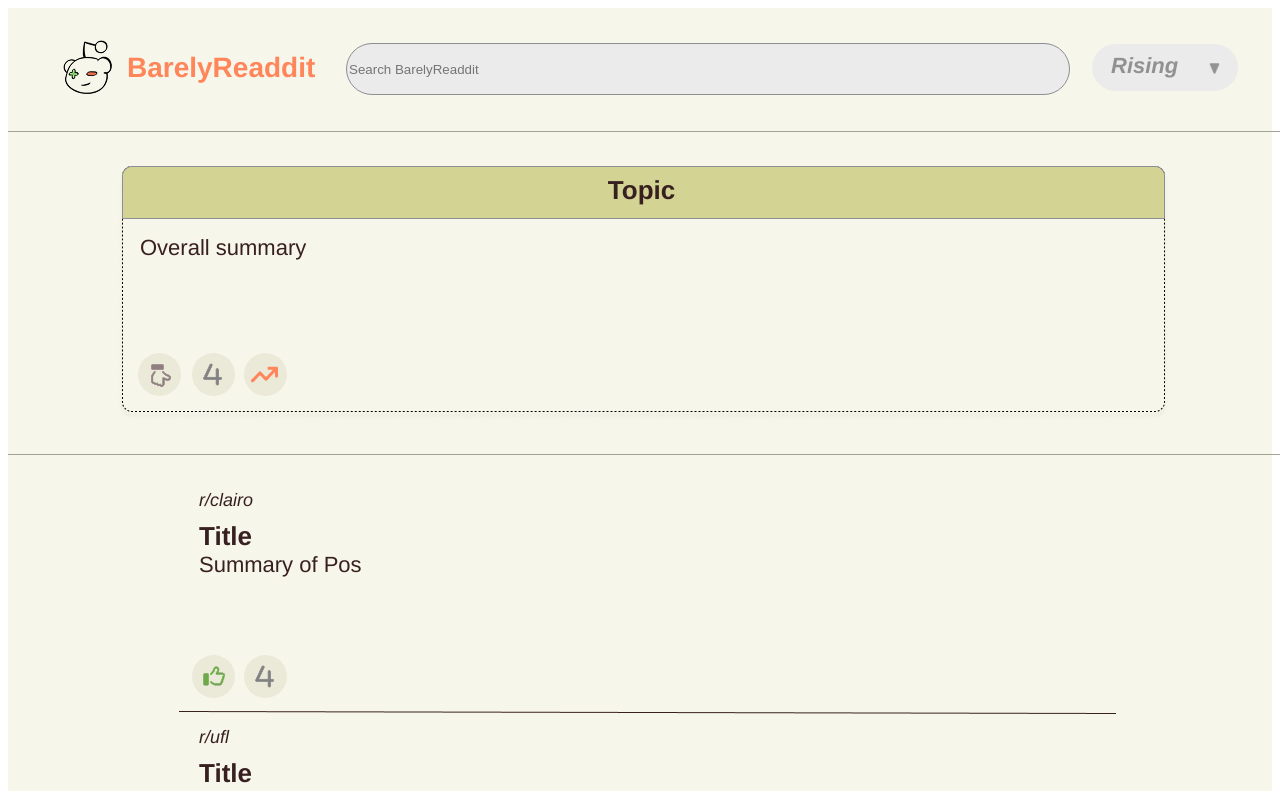
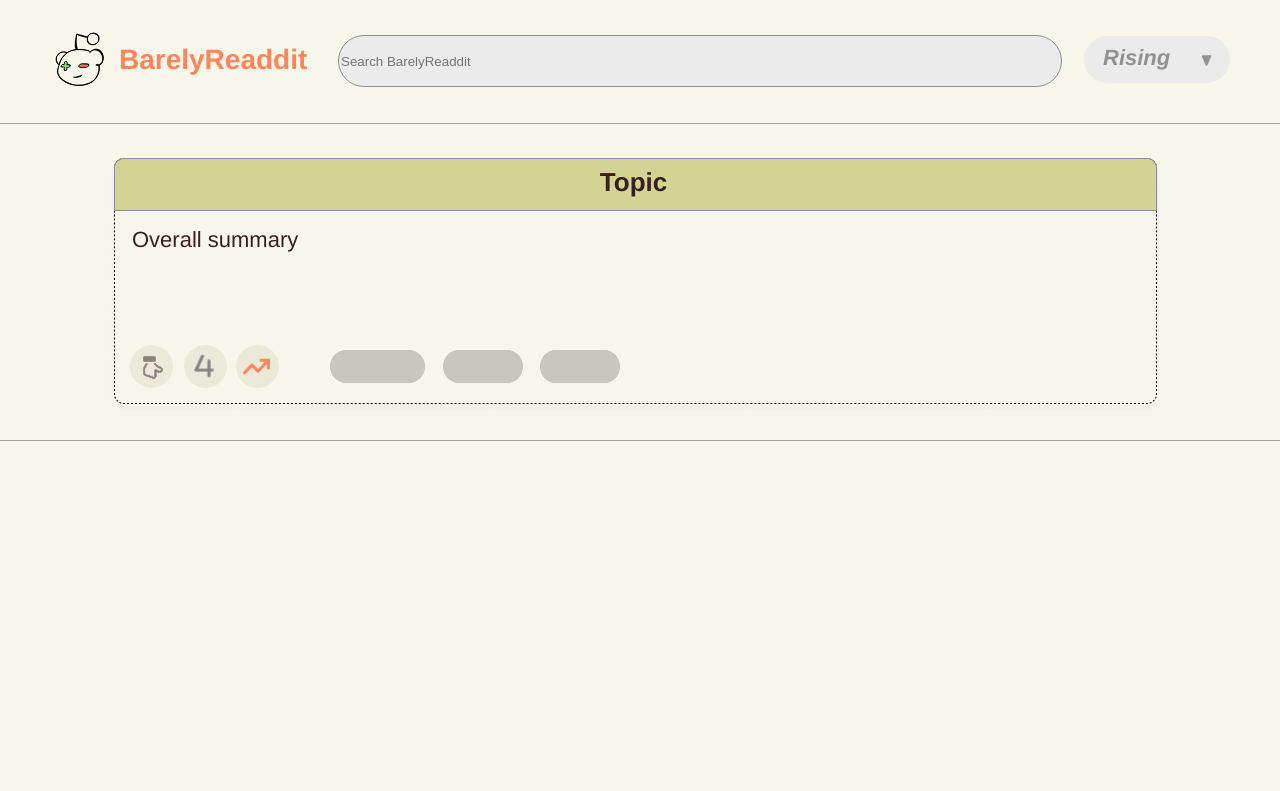
Before and after one commit to tmei005/Barely-Readdit, a React (Create React App) app in the folder client/: page / in a window 1280 px wide. Shown: the top 791 px of the page. Built offline with nearby package versions, Linux system fonts and the light colour scheme.

Commit message:
format results

```diff
--- a/client/src/App.css
+++ b/client/src/App.css
@@ -1,38 +1,23 @@
-.App {
-  text-align: center;
+/* Make sure the HTML and body take up full height */
+html, body {
+  height: 100%;
+  margin: 0;
+  padding: 0;
+  width: 100%;
+  background-color: #f7f6eb;
+  overflow-x: hidden;  /* Prevent horizontal scroll */
 }
 
-.App-logo {
-  height: 40vmin;
-  pointer-events: none;
+/* Ensure the root React app takes full height */
+.App {
+  min-height: 100vh;
+  display: flex;
+  flex-direction: column;  /* Stack content vertically */
+  background-color: #f7f6eb;
 }
 
-@media (prefers-reduced-motion: no-preference) {
-  .App-logo {
-    animation: App-logo-spin infinite 20s linear;
-  }
+
+/* Handle overflow for long content */
+#result {
+  overflow-y: auto;
 }
-
-.App-header {
-  background-color: #282c34;
-  min-height: 100vh;
-  display: flex;
-  flex-direction: column;
-  align-items: center;
-  justify-content: center;
-  font-size: calc(10px + 2vmin);
-  color: white;
-}
-
-.App-link {
-  color: #61dafb;
-}
-
-@keyframes App-logo-spin {
-  from {
-    transform: rotate(0deg);
-  }
-  to {
-    transform: rotate(360deg);
-  }
-}
--- a/client/src/App.js
+++ b/client/src/App.js
@@ -1,4 +1,5 @@
 import React from 'react';
+import "./App.css";
 import { ContentPage } from './ContentPage.js';
 
 function App() {
--- a/client/src/ContentPage.js
+++ b/client/src/ContentPage.js
@@ -14,6 +14,7 @@ import thumbsDown1 from "./assets/thumbs-down.png";
 import thumbsNeutral2 from "./assets/thumbs-neutral.png";
 import thumbsNeutral from "./assets/thumbs-neutral.png";
 import topLine from "./assets/top-line.png";
+import subReddit from "./assets/subreddit.png"
 
 export const ContentPage = () => {
   const [topic, setTopic] = useState("");
@@ -48,62 +49,40 @@ export const ContentPage = () => {
     }
   } ;
 
-  return (
-    <div className="content-page">
-      <div className="div">
-        <div className="post">
-          <img className="bottom-line" alt="Bottom line" src={bottomLine} />
+    return (
+      <div className="content-page">
+        <div className="div">
 
+          <div className="overlap">
+
+
+    {result && (
+    <div id="result">
+      {result.posts.map((post, index) => (
+        <div key={index} className="post-3">
+
+        {/* Dynamic Post Content */}
+        <div className="text-wrapper-2">{post.title}</div>
+        <div className="text-wrapper">{post.summary}</div>
+
+        {/* Icon Section */}
+        <div className="icon-container">
+        <div className="sentiment-icon">
+            <img className="thumbs-up" alt="Sentiment Score" src={thumbsUp} />
+          </div>
           <div className="subjectivity-icon">
-            <img className="num" alt="Num" src={num412} />
+            <img className="num" alt="Subjectivity Score" src={num41} />
           </div>
-
-          <div className="sentiment-icon">
-            <img className="thumbs-down" alt="Thumbs down" src={thumbsDown1} />
-          </div>
-
-          <div className="text-wrapper">Summary of Post</div>
-
-          <div className="text-wrapper-2">Title</div>
-
-          <div className="text-wrapper-3">r/kitty</div>
         </div>
 
-        <div className="overlap">
-          <div className="post-2">
-            <img className="bottom-line" alt="Bottom line" src={bottomLine} />
-            <div className="subjectivity-icon">
-              <img className="num" alt="Num" src={num413} />
-            </div>
-            <div className="sentiment-icon">
-              <img
-                className="thumbs-neutral"
-                alt="Thumbs neutral"
-                src={thumbsNeutral2}
-              />
-            </div>
-            <div className="text-wrapper">Summary of Post</div>
-            <div className="text-wrapper-2">Title</div>
-            <div className="text-wrapper-3">r/ufl</div>
-          </div>
+        {/* Decorative Line Below Icons */}
+        <img className="bottom-line" alt="Bottom line" src={bottomLine2} />
 
-          <div className="post-3">
-            <img className="bottom-line" alt="Bottom line" src={bottomLine2} />
+        </div>
+      ))}
+    </div>
+  )}
 
-            <div className="subjectivity-icon">
-              <img className="num" alt="Num" src={num41} />
-            </div>
-
-            <div className="sentiment-icon">
-                <img className="thumbs-up" alt="thumbs up" src={thumbsUp} />
-            </div>
-
-            <div className="text-wrapper">Summary of Pos</div>
-
-            <div className="text-wrapper-2">Title</div>
-
-            <div className="text-wrapper-3">r/clairo</div>
-          </div>
 
         </div>
 
@@ -120,7 +99,7 @@ export const ContentPage = () => {
             </div>
 
             <div className="num-wrapper">
-              <img className="num" alt="Num" src={num41} />
+              <img className="num-topic" alt="Num" src={num41} />
             </div>
 
             <div className="thumbs-neutral-wrapper">
@@ -128,6 +107,30 @@ export const ContentPage = () => {
                 className="thumbs-neutral"
                 alt="Thumbs neutral"
                 src={thumbsNeutral}
+              />
+            </div>
+
+            <div className="box1">
+              <img
+              className="subreddit-bubble1"
+              alt="subreddit-1"
+              src={subReddit}
+              />
+            </div>
+
+            <div className="box2">
+              <img
+              className="subreddit-bubble2"
+              alt="subreddit-2"
+              src={subReddit}
+              />
+            </div>
+
+            <div className="box3">
+              <img
+              className="subreddit-bubble3"
+              alt="subreddit-3"
+              src={subReddit}
               />
             </div>
 
@@ -158,22 +161,6 @@ export const ContentPage = () => {
 
           {error && <p>{error}</p>}
 
-          {result && (
-            <div id="result">
-              <h3>Reddit Posts:</h3>
-              <p>popularity {result.popularity_change}</p>
-              {result.posts.map((post, index) => (
-                <div key={index}>
-                  <p><strong>Post {index + 1}:</strong> {post.title}</p>
-                  <p><strong>URL:</strong> {post.url}</p>
-                  <p><strong>Summary:</strong> {post.summary}</p>
-                  <p><strong>Sentiment Score:</strong> {post.polarity}</p>
-                  <p><strong>Subjectivity Score:</strong> {post.subjectivity}</p>
-                </div>
-            ))}
-            <h4>Aggregate Sentiment Score: {result.aggregate_polarity}</h4>
-          </div>
-     )}
 
           <div className="overlap-wrapper">
             <div className="overlap-3">
--- a/client/src/styles.css
+++ b/client/src/styles.css
@@ -4,6 +4,7 @@
     flex-direction: row;
     justify-content: center;
     width: 100%;
+    min-height: 100vh;
   }
 
   .content-page .div {
@@ -21,43 +22,49 @@
     width: 943px;
   }
 
-  .content-page .bottom-line {
+/* Bottom Line Styling */
+.content-page .bottom-line {
+    width: 100%;
     height: 3px;
-    left: 0;
     object-fit: cover;
-    position: absolute;
-    top: 221px;
-    width: 937px;
+    margin-top: 10px; /* Space between icons and bottom line */
   }
 
-  .content-page .subjectivity-icon {
-    background-color: #ebe9d7;
-    border-radius: 45px;
-    height: 43px;
-    left: 65px;
-    position: absolute;
-    top: 165px;
-    width: 43px;
+  /* Icon Container (for subjectivity & sentiment icons) */
+.content-page .icon-container {
+    display: flex;
+    gap: 10px; /* Space between icons */
+    align-items: center; /* Vertically center icons */
+    margin-bottom: 10px; /* Space between icons and bottom line */
+    margin-top: 15px;
   }
 
-  .content-page .num {
-    height: 29px;
-    left: 5px;
-    object-fit: cover;
-    position: absolute;
-    top: 7px;
-    width: 32px;
-  }
+  /* Individual Icon Styling */
+.content-page .subjectivity-icon,
+.content-page .sentiment-icon {
+  background-color: #ebe9d7;
+  border-radius: 50%;
+  width: 43px;
+  height: 43px;
+  display: flex;
+  justify-content: center;
+  align-items: center;
+}
 
-  .content-page .sentiment-icon {
-    background-color: #ebe9d7;
-    border-radius: 45px;
-    height: 43px;
-    left: 13px;
-    position: absolute;
-    top: 165px;
-    width: 43px;
-  }
+
+/* Icon Images */
+.content-page .num-topic{
+    width: 42px;
+    height: 30px;
+    object-fit: contain;
+    padding-top: 6px;
+}
+
+.content-page .thumbs-up {
+  width: 40px;
+  height: 28px;
+  object-fit: contain;
+}
 
   .content-page .thumbs-down {
     height: 23px;
@@ -68,31 +75,40 @@
     width: 26px;
   }
 
+  .content-page .text-wrapper-2 {
+    color: #382020;
+    font-family: "Nunito-Bold", Helvetica;
+    font-size: 26px;
+    font-weight: 700;
+    letter-spacing: 0;
+    line-height: normal;
+
+    position: relative;
+    word-wrap: break-word;
+    overflow: hidden;
+
+    display: -webkit-box;
+    -webkit-line-clamp: 2; /* number of lines to show */
+    line-clamp: 2;
+    -webkit-box-orient: vertical;
+
+    text-overflow: ellipsis;    /* Ensure the ellipsis is displayed */
+    white-space: normal;
+
+    width: 100%;
+    top: 10px;
+  }
+
   .content-page .text-wrapper {
     color: #382020;
     font-family: "Nunito-Regular", Helvetica;
     font-size: 22px;
     font-weight: 400;
-    left: 20px;
     letter-spacing: 0;
     line-height: normal;
-    position: absolute;
-    top: 62px;
+    position: relative;
     width: 830px;
-  }
-
-  .content-page .text-wrapper-2 {
-    color: #382020;
-    font-family: "Nunito-Bold", Helvetica;
-    font-size: 26px;
-    font-weight: 700;
-    left: 20px;
-    letter-spacing: 0;
-    line-height: normal;
-    position: absolute;
-    top: 31px;
-    white-space: nowrap;
-    width: 237px;
+    margin-top: 20px
   }
 
   .content-page .text-wrapper-3 {
@@ -134,22 +150,73 @@
     width: 24px;
   }
 
-  .content-page .post-3 {
-    height: 224px;
-    left: 81px;
+  .content-page .box1 {
+    background-color: #ebe9d7;
+    border-radius: 45px;
+    height: 43px;
+    left: 30px;
+    position: absolute;
+    top: 192px;
+  }
+
+  .content-page .box2 {
+    background-color: #ebe9d7;
+    border-radius: 45px;
+    height: 43px;
+    left: 143px;
+    position: absolute;
+    top: 192px;
+  }
+
+  .content-page .box3 {
+    background-color: #ebe9d7;
+    border-radius: 45px;
+    height: 43px;
+    left: 240px;
+    position: absolute;
+    top: 192px;
+  }
+
+  .box1 .subreddit-bubble1 {
+    background-color: #c7c6bc;
+    border-radius: 45px;
+    height: 33px;
+    width: 95px;
+
     position: absolute;
     top: 0;
-    width: 943px;
+    left: 190px;
   }
 
-  .content-page .thumbs-up {
-    height: 25px;
-    left: 7px;
-    object-fit: cover;
+  .box2 .subreddit-bubble2 {
+    background-color: #c7c6bc;
+    border-radius: 45px;
+    height: 33px;
+    width: 80px;
+
     position: absolute;
-    top: 9px;
-    width: 30px;
+    top: 0;
+    left: 190px;
   }
+
+  .box3 .subreddit-bubble3 {
+    background-color: #c7c6bc;
+    border-radius: 45px;
+    height: 33px;
+    width: 80px;
+
+    position: absolute;
+    top: 0;
+    left: 190px;
+  }
+
+  .content-page .post-3 {
+    background-color: #f7f6eb;
+    padding: 15px;
+    width: 943px;
+    padding-left: 90px;
+  }
+
 
   .content-page .tooltip {
     height: 131px;
@@ -209,8 +276,8 @@
     height: 1px;
     left: 0;
     object-fit: cover;
-    position: absolute;
-    top: 446px;
+    position: relative;
+    top: 427px;
     width: 1280px;
   }
 
```
Also changed, not shown: client/src/assets/subreddit.png (added).
